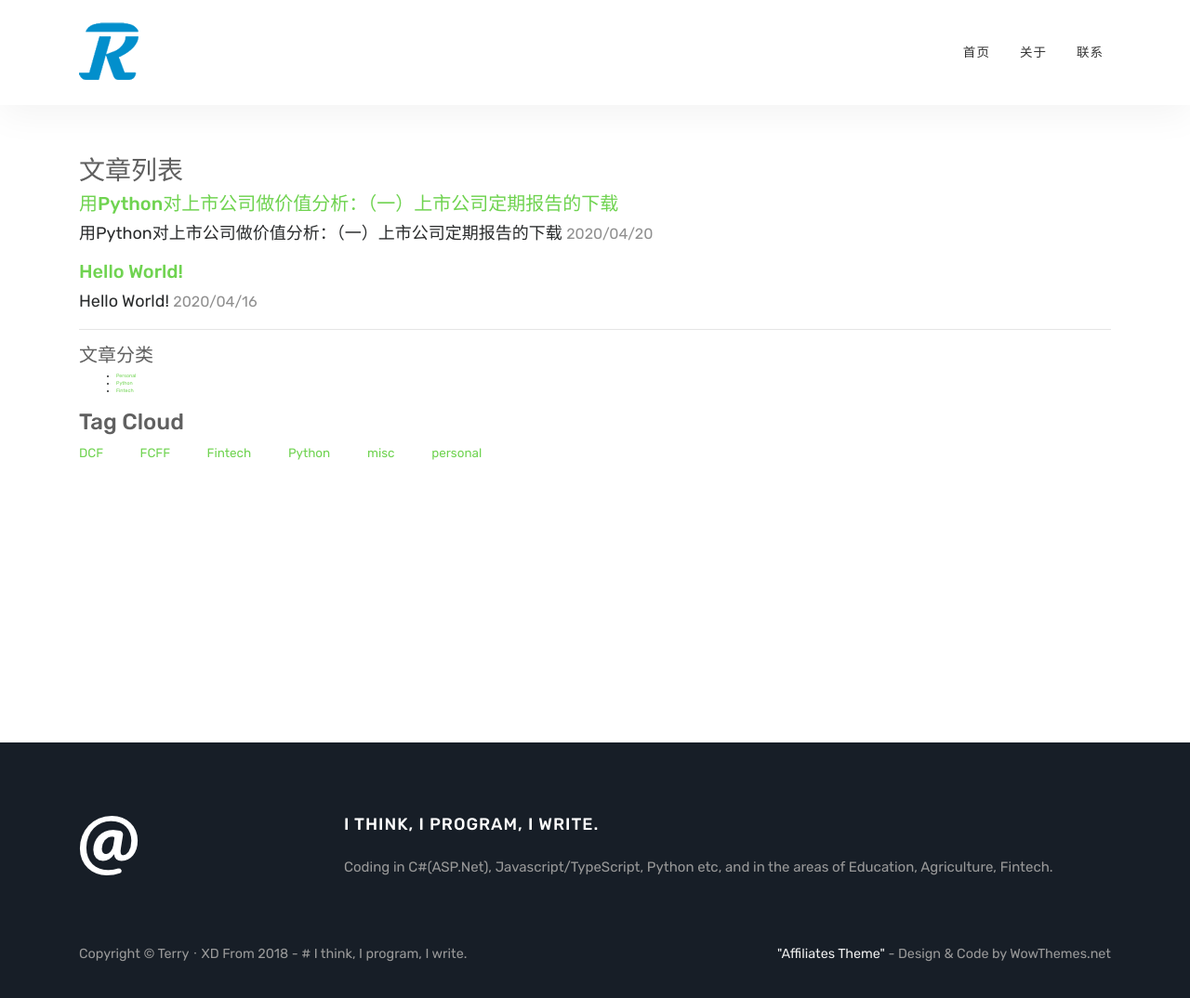
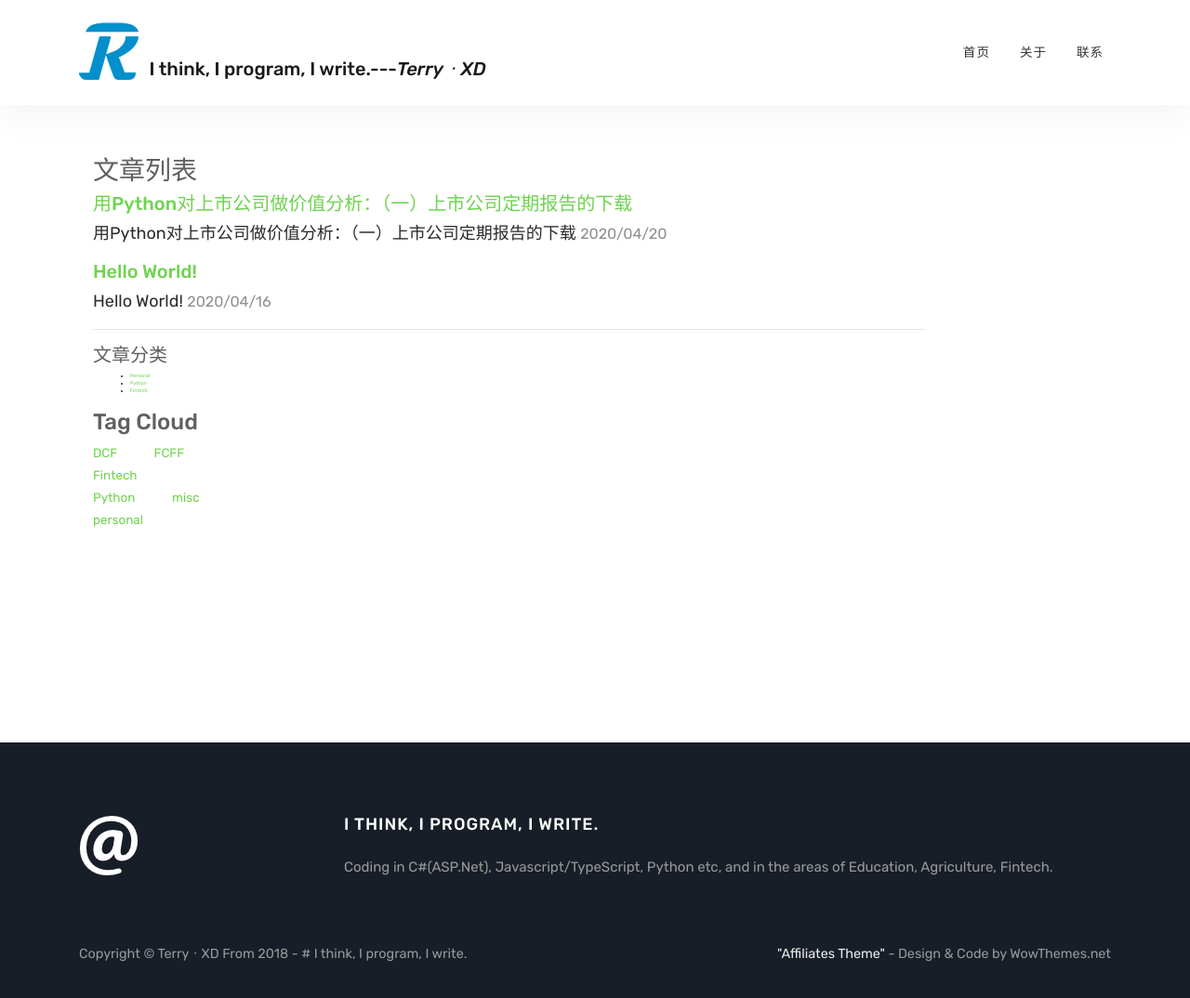
Before and after one commit to yxdt/yxdt.github.io, a Jekyll site: the page built from index.markdown, in a window 1280 px wide and 1084 px high. Shown: the top 1074 px of the window at 93% size. Built offline with Jekyll 4.4.1, drawn with Linux system fonts in a browser that asks for light colours.

Commit message:
minor update

```diff
--- a/_layouts/default.html
+++ b/_layouts/default.html
@@ -30,6 +30,7 @@
         <!-- Begin Logo -->
         <a class="navbar-brand" href="{{ site.baseurl }}/">
         <img src="{{ site.baseurl }}/assets/images/{{ site.logo }}" alt="{{ site.title }}">
+        <span>{{site.title}}---<i>{{site.author}}</i></span>
         </a>
         <!-- End Logo -->
 
--- a/index.markdown
+++ b/index.markdown
@@ -6,8 +6,10 @@ layout: default
 title: Home
 ---
 
+<div class="col-md-10">
 {% include postlist.html %}
-
+</div>
+<div class="col-md-2">
 {% include categories.html %}
-
 {% include tagcloud.html %}
+</div>
```
